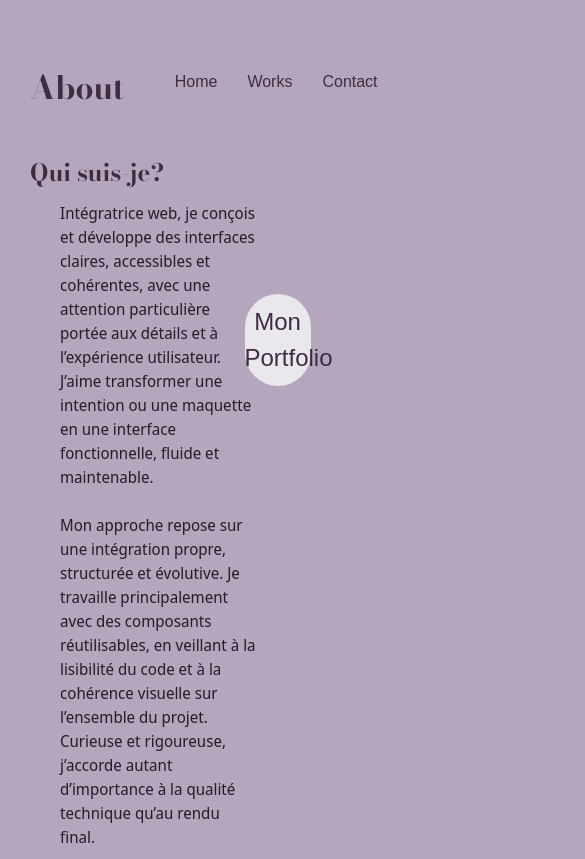
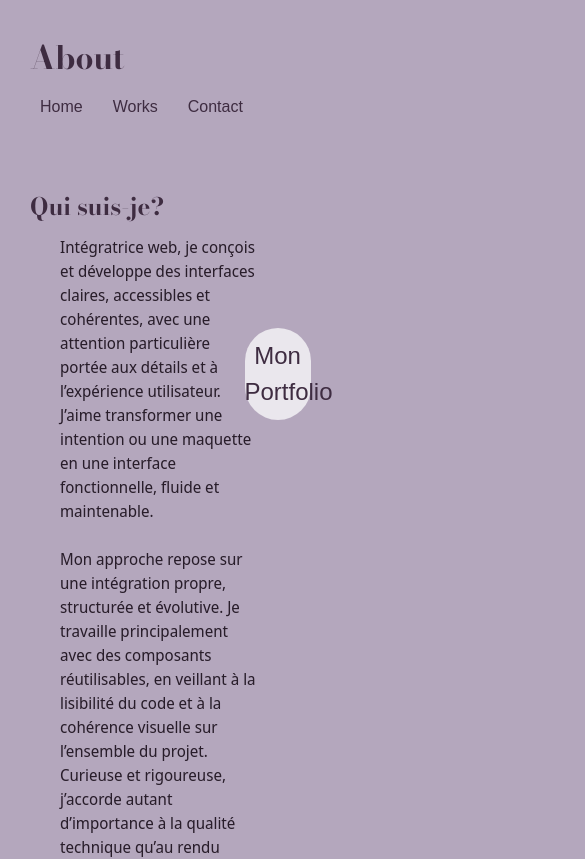
Before and after one commit to NeugdaeUju/Portfolio, a React (Vite) app: page /about in a window 390 px wide. Shown: the top 859 px of the page, 585 px wide, since content can reach past the window. Built offline with nearby package versions, Linux system fonts and the light colour scheme.

Commit message:
Responsive mobile de la page des réalisations

```diff
--- a/src/assets/sass/header.scss
+++ b/src/assets/sass/header.scss
@@ -1,6 +1,6 @@
 .header {
     display : flex;
-    width : 1000%;
+    width : 100%;
     margin : 30px 0;
 
     &__page-title {
@@ -16,3 +16,14 @@
         }
     }
 }
+
+@media (max-width : 600px) {
+    .header {
+        flex-wrap: wrap;
+        margin : 0;
+
+        &__nav {
+            margin : 20px 10px;;
+        }
+    }
+}
--- a/src/assets/sass/projectCard.scss
+++ b/src/assets/sass/projectCard.scss
@@ -21,3 +21,14 @@
         border-radius : 10px;
     }
 }
+
+@media (max-width : 600px) {
+    .works-page__card{
+        &--name {
+            bottom : 10px;
+            left : 10px;
+            font-size : 0.75em;
+            padding : 5px 10px;
+        }
+    }
+}
--- a/src/assets/sass/works.scss
+++ b/src/assets/sass/works.scss
@@ -44,3 +44,14 @@
         grid-row : 16 / span 4;
     }
 }
+
+@media (max-width : 600px) {
+    .works-page {
+        display : flex;
+        flex-direction: column;
+
+        &__card-1 , &__card-2 , &__card-3 , &__card-4 , &__card-5 {
+            height : 250px;;
+        }
+    }
+}
```
